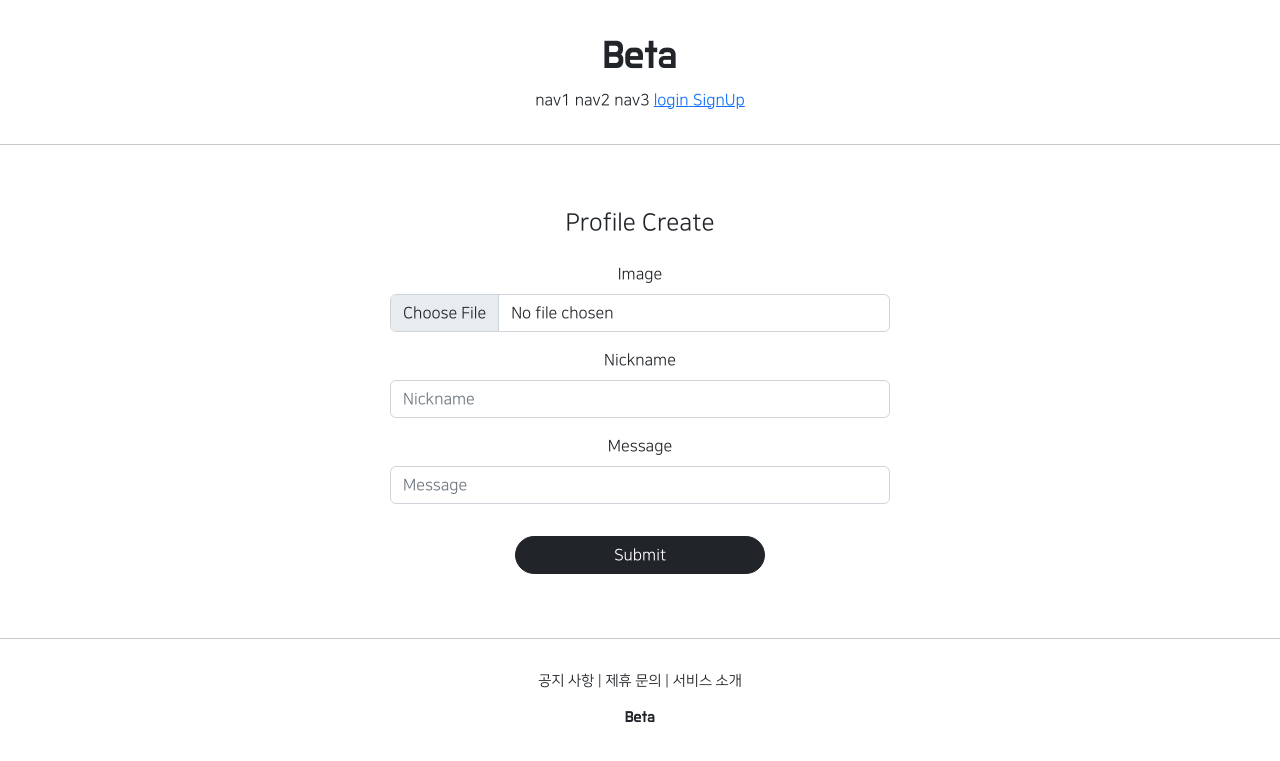
After one commit to seardrag0n/pinterest-clone, a Django app: page /profiles/create/ in a window 1280 px wide. The commit adds this page. Shown: the top 761 px of the page. Run offline with Django 4.2, Linux system fonts and the light colour scheme; some libraries are stand-ins or nearby versions.

Commit message:
Create ProfileView and handle image file

```diff
--- a/profileapp/models.py
+++ b/profileapp/models.py
@@ -1,11 +1,12 @@
 from django.contrib.auth.models import User
 from django.db import models
+
 
 # Create your models here.
 
 class Profile(models.Model):
     user = models.OneToOneField(User, on_delete=models.CASCADE, related_name="profile")
 
-    image = models.ImageField(upload_to='profile/', null = True)
+    image = models.ImageField(upload_to='profile/', null=True)
     nickname = models.CharField(max_length=20, unique=True, null=True)
     message = models.CharField(max_length=100, null=True)
--- /dev/null
+++ b/profileapp/templates/profileapp/create.html
@@ -0,0 +1,16 @@
+{% extends 'base.html' %}
+{% load bootstrap4 %}
+
+{% block content %}
+    <div style="text-align: center; max-width: 500px; margin: 4rem auto">
+        <div class="mb-4">
+            <h4>Profile Create</h4>
+        </div>
+        <form action="{% url 'profileapp:create' %}" method = "post" enctype="multipart/form-data">
+            {% csrf_token %}
+            {% bootstrap_form form %}
+            <input type="submit" class="btn btn-dark rounded-pill col-6 mt-3">
+        </form>
+
+    </div>
+{% endblock %}
--- a/profileapp/urls.py
+++ b/profileapp/urls.py
@@ -1,7 +1,9 @@
-from accountapp.urls import app_name
+from django.urls import path
+
+from profileapp.views import ProfileCreateView
 
 app_name = 'profileapp'
 
 urlpatterns = [
-
+    path('create/', ProfileCreateView.as_view(), name='create'),
 ]
--- a/profileapp/views.py
+++ b/profileapp/views.py
@@ -1,3 +1,22 @@
 from django.shortcuts import render
 
 # Create your views here.
+from django.urls import reverse_lazy
+from django.views.generic import CreateView
+
+from profileapp.forms import ProfileCreationForm
+from profileapp.models import Profile
+
+
+class ProfileCreateView(CreateView):
+    model = Profile
+    context_object_name = 'target_profile'
+    form_class = ProfileCreationForm
+    success_url = reverse_lazy('accountapp:hello_world')
+    template_name = 'profileapp/create.html'
+
+    def form_valid(self, form):
+        temp_profile = form.save(commit=False)
+        temp_profile.user = self.request.user
+        temp_profile.save()
+        return super().form_valid(form)
```
Also changed, not shown: accountapp/templates/accountapp/detail.html (+10 -1 lines), media/profile/hp_image.png (added), media/profile/hp_image_gxfxn01.png (added), profileapp/forms.py (line endings or trailing spaces), profileapp/migrations/0001_initial.py (added).
